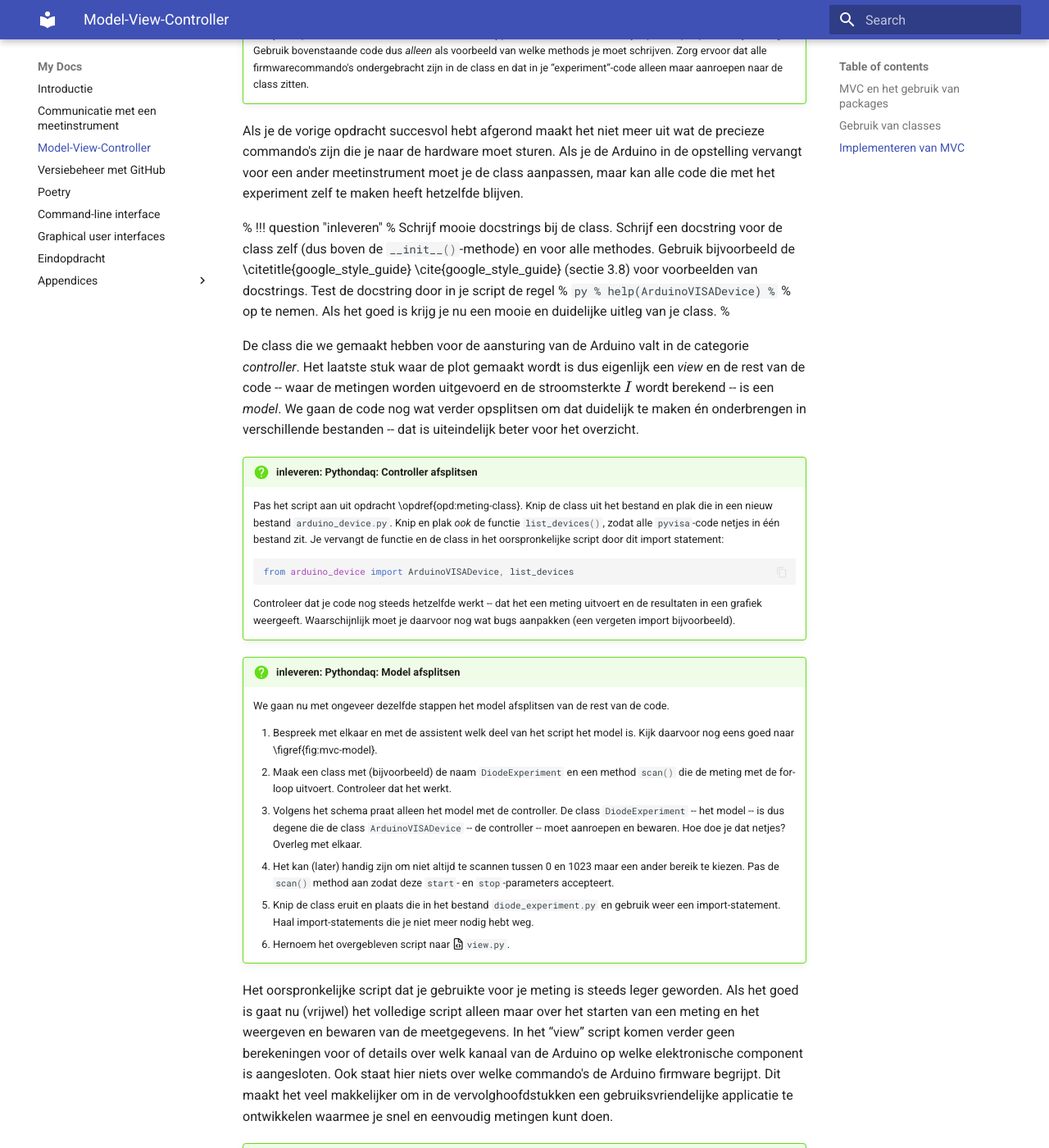
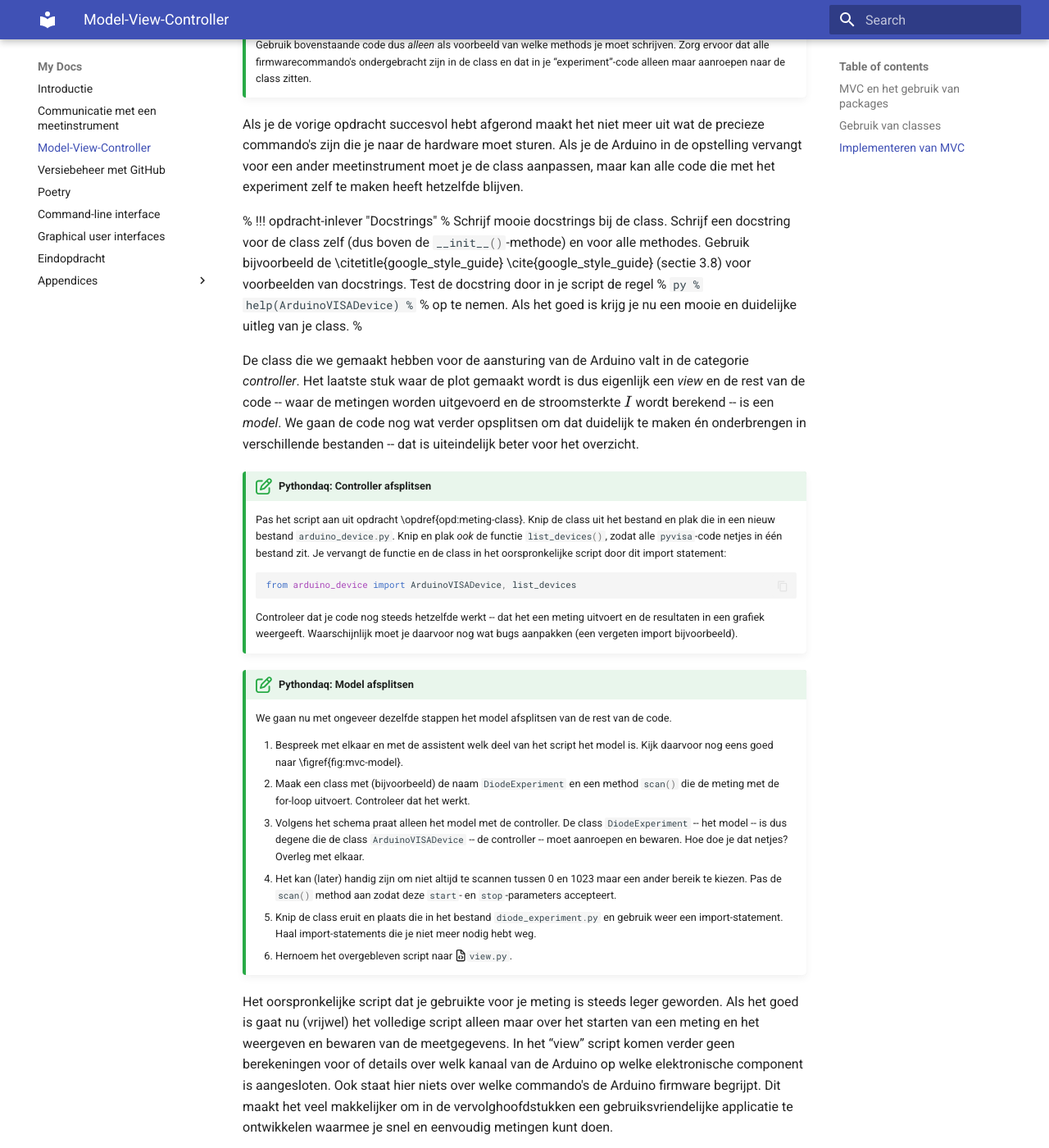
Before and after one commit to NatuurkundePracticumAmsterdam/ecpc, an MkDocs documentation site: the page built from docs/mvc.md, in a window 1280 px wide and 1400 px high, scrolled down 7531 px. Shown: the whole window at 82% size. Built offline with MkDocs 1.6.1 and Material for MkDocs 9.7.7, drawn with Linux system fonts in a browser that asks for light colours; some of the changed text lies outside the part shown.

Commit message:
opdracht admonitions aangepast

````diff
--- a/docs/mvc.md
+++ b/docs/mvc.md
@@ -172,7 +172,7 @@ cart = Cart()
 ```
 Op deze manier kun je code ook makkelijker delen en verspreiden. Zodra je een class definieert zal Visual Studio Code tijdens het programmeren je code automatisch aanvullen. Zodra je type `#!py cart.add` hoef je alleen maar op \keys{\tab} te drukken en VS Code vult de rest aan.
 
-!!! question "minimaal: Opbouw van een class"
+!!! opdracht-basis "Opbouw van een class"
     Beschouw de volgende code:
     ``` py
     import requests
@@ -215,7 +215,7 @@ Op deze manier kun je code ook makkelijker delen en verspreiden. Zodra je een cl
     Bespreek met elkaar wat de code precies doet en markeer de volgende onderdelen: module, functie, class, class instance, class attribute, class method.
 
 
-!!! question "minimaal: class Particle"
+!!! opdracht-basis "Class Particle"
     Maak een class `#!py Particle` die de naam van het deeltje en de spin van het deeltje bewaard. Een method `#!py is_up_or_down()` vertelt je of het deeltje spin omhoog (positief) of spin omlaag (negatief) heeft. Maak nog een method `#!py flip()` die de spin van het deeltje omkeert. De volgende code zou moeten werken:
     ``` py
     proton = Particle('mooi proton', 0.5)
@@ -231,7 +231,7 @@ Op deze manier kun je code ook makkelijker delen en verspreiden. Zodra je een cl
     ```
 
 
-!!! question "inleveren: class ElectronicLoadMeasurements"
+!!! opdracht-inlever "Class ElectronicLoadMeasurements"
     % \label{opd:class}
     Schrijf een class `#!py ElectronicLoadMeasurements` waarmee je spanningsmetingen aan een weerstand (_load_) kunt bewaren. De class moet voldoen aan deze eisen:
 
@@ -257,7 +257,7 @@ Op deze manier kun je code ook makkelijker delen en verspreiden. Zodra je een cl
 
 ## Implementeren van MVC
 
-!!! question "inleveren: Pythondaq: ArduinoVISADevice"
+!!! opdracht-inlever "Pythondaq: ArduinoVISADevice"
     \label{opd:meting-class}
     Pak je script van \opdref{opd:quickndirty-csv} erbij en schrijf bovenaan -- maar _onder_ de `#!py import`-statements -- een class `#!py ArduinoVISADevice`. Schrijf methods voor die class zodat onderstaande code minimaal zou moeten kunnen runnen:
     ``` py
@@ -293,7 +293,7 @@ Op deze manier kun je code ook makkelijker delen en verspreiden. Zodra je een cl
 
 Als je de vorige opdracht succesvol hebt afgerond maakt het niet meer uit wat de precieze commando's zijn die je naar de hardware moet sturen. Als je de Arduino in de opstelling vervangt voor een ander meetinstrument moet je de class aanpassen, maar kan alle code die met het experiment zelf te maken heeft hetzelfde blijven.
 
-% !!! question "inleveren"
+% !!! opdracht-inlever "Docstrings"
 %   Schrijf mooie docstrings bij de class. Schrijf een docstring voor de class zelf (dus boven de `#!py __init__()`-methode) en voor alle methodes. Gebruik bijvoorbeeld de \citetitle{google_style_guide} \cite{google_style_guide} (sectie 3.8) voor voorbeelden van docstrings. Test de docstring door in je script de regel
 %   ``` py
 %     help(ArduinoVISADevice)
@@ -303,7 +303,7 @@ Als je de vorige opdracht succesvol hebt afgerond maakt het niet meer uit wat de
 
 De class die we gemaakt hebben voor de aansturing van de Arduino valt in de categorie _controller_. Het laatste stuk waar de plot gemaakt wordt is dus eigenlijk een _view_ en de rest van de code -- waar de metingen worden uitgevoerd en de stroomsterkte $I$ wordt berekend -- is een _model_. We gaan de code nog wat verder opsplitsen om dat duidelijk te maken én onderbrengen in verschillende bestanden -- dat is uiteindelijk beter voor het overzicht.
 
-!!! question "inleveren: Pythondaq: Controller afsplitsen"
+!!! opdracht-inlever "Pythondaq: Controller afsplitsen"
     Pas het script aan uit opdracht \opdref{opd:meting-class}. Knip de class uit het bestand en plak die in een nieuw bestand `#!py arduino_device.py`. Knip en plak _ook_ de functie `#!py list_devices()`, zodat alle `#!py pyvisa`-code netjes in één bestand zit. Je vervangt de functie en de class in het oorspronkelijke script door dit import statement:
     ``` py
     from arduino_device import ArduinoVISADevice, list_devices
@@ -311,7 +311,7 @@ De class die we gemaakt hebben voor de aansturing van de Arduino valt in de cate
     Controleer dat je code nog steeds hetzelfde werkt -- dat het een meting uitvoert en de resultaten in een grafiek weergeeft. Waarschijnlijk moet je daarvoor nog wat bugs aanpakken (een vergeten import bijvoorbeeld).
 
 
-!!! question "inleveren: Pythondaq: Model afsplitsen"
+!!! opdracht-inlever "Pythondaq: Model afsplitsen"
     We gaan nu met ongeveer dezelfde stappen het model afsplitsen van de rest van de code.
 
     1. Bespreek met elkaar en met de assistent welk deel van het script het model is. Kijk daarvoor nog eens goed naar \figref{fig:mvc-model}.
@@ -325,7 +325,7 @@ De class die we gemaakt hebben voor de aansturing van de Arduino valt in de cate
 
 Het oorspronkelijke script dat je gebruikte voor je meting is steeds leger geworden. Als het goed is gaat nu (vrijwel) het volledige script alleen maar over het starten van een meting en het weergeven en bewaren van de meetgegevens. In het <q>view</q> script komen verder geen berekeningen voor of details over welk kanaal van de Arduino op welke elektronische component is aangesloten. Ook staat hier niets over welke commando's de Arduino firmware begrijpt. Dit maakt het veel makkelijker om in de vervolghoofdstukken een gebruiksvriendelijke applicatie te ontwikkelen waarmee je snel en eenvoudig metingen kunt doen.
 
-!!! question "inleveren: Pythondaq: Onzekerheid"
+!!! opdracht-inlever "Pythondaq: Onzekerheid"
     We zijn al een eind op weg. We pakken nog één ding aan: onzekerheid. Er staan in onze grafiek nog geen foutenvlaggen. Als je de meting een paar keer herhaalt zie je dat de grafiek steeds iets anders is -- er zit ruis op de metingen. We kunnen die op voorhand schatten, maar met een computergestuurde meting is het makkelijk om een meting een aantal keer te herhalen en op een nauwkeuriger resultaat uit te komen én de onzekerheid daarbij te bepalen.
 
     1. Overleg met je groepje en maak een plan hoe jullie de code gaan aanpassen om onzekerheid in te bouwen. Schrijf nog geen code op je computer maar schrijf de stappen uit met papier en pen. Het is dan veel makkelijker om te overleggen en na te denken. Welke delen van het programma moeten worden aangepast?
````
